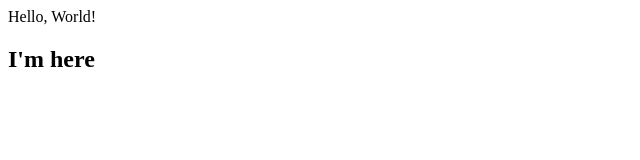
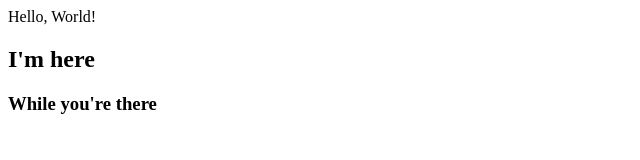
Before and after one commit to ReinerA/test, a plain HTML site: page index.html in a window 1280 px wide. Shown: the whole page, without its empty margins (0-640 px from the left). Drawn offline with Linux system fonts and the light colour scheme.

Commit message:
Update index.html
added "while you're there"

```diff
--- a/index.html
+++ b/index.html
@@ -10,5 +10,6 @@
     Hello, World!
 
     <h2>I'm here</h2>
+    <h3>While you're there</h3>
 </body>
 </html>
```
